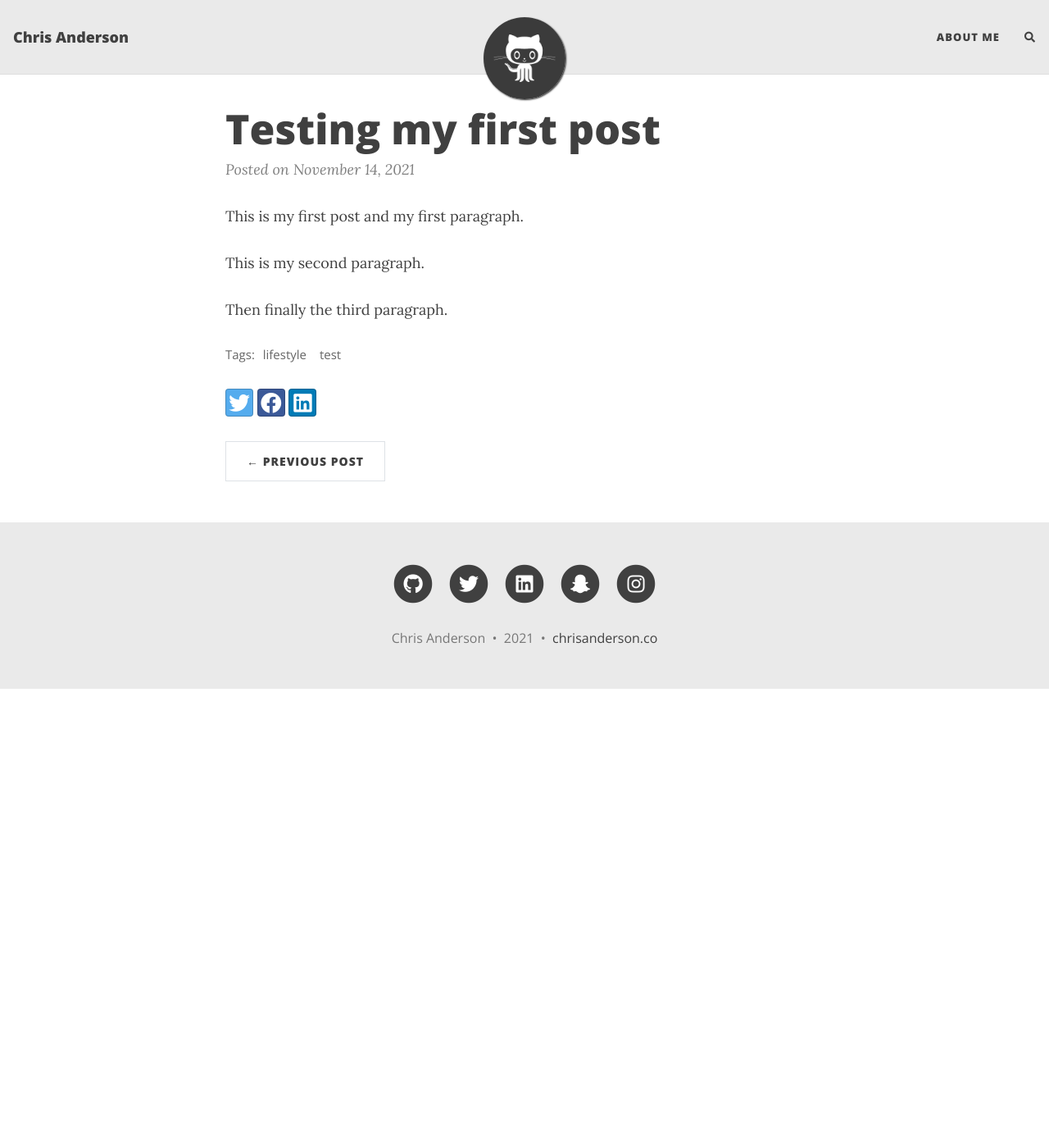
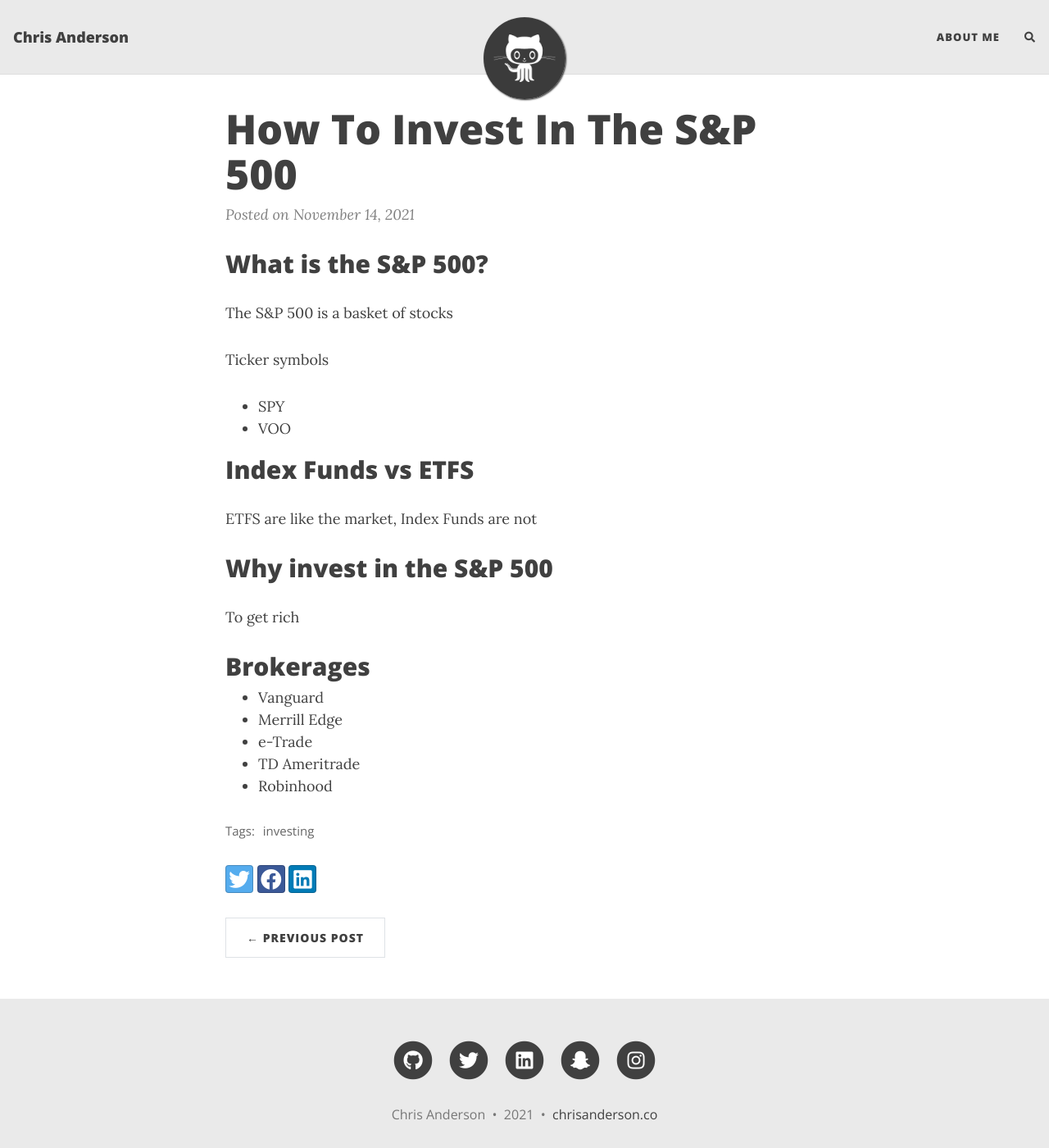
Before and after one commit to dcturbogator/dcturbogator.github.io, a Jekyll site: the page built from _posts/2021-11-14-my-first-post.md, in a window 1280 px wide and 1400 px high. Shown: the whole window at 82% size. Built offline with Jekyll 4.4.1, drawn with Linux system fonts in a browser that asks for light colours; nearby versions of some CDN libraries; comment, search, counter and statistics services are not loaded.

Commit message:
Added post draft

```diff
--- a/_posts/2021-11-14-my-first-post.md
+++ b/_posts/2021-11-14-my-first-post.md
@@ -1,11 +1,29 @@
 ---
 layout: post
 author: chris
-title: Testing my first post
-tags: [lifestyle, test]
+title: How To Invest In The S&P 500
+tags: [investing]
 ---
-This is my first post and my first paragraph.
+## What is the S&P 500?
 
-This is my second paragraph.
+The S&P 500 is a basket of stocks
 
-Then finally the third paragraph.
+Ticker symbols
+* SPY
+* VOO
+
+## Index Funds vs ETFS
+
+ETFS are like the market, Index Funds are not
+
+## Why invest in the S&P 500
+
+To get rich
+
+## Brokerages
+
+* Vanguard
+* Merrill Edge
+* e-Trade
+* TD Ameritrade
+* Robinhood
```
